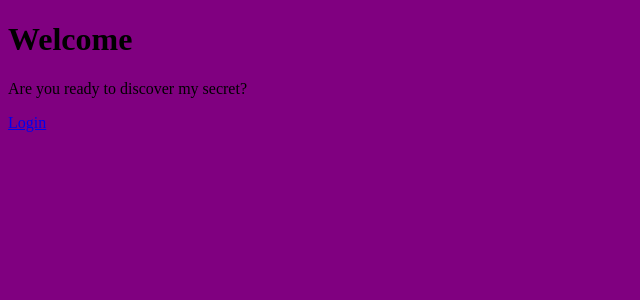
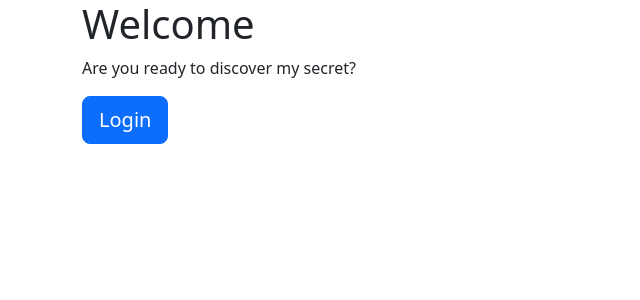
Before and after one commit to martinristow/python-projects, a Flask app: page / in a window 1280 px wide. Shown: the top 300 px of the page, without its empty margins (0-640 px from the left). Run offline with Flask 3, Linux system fonts and the light colour scheme; some libraries are stand-ins or nearby versions.

Commit message:
Implemented Bootstrap CSS and JS integration in base.html
- Added {{ bootstrap.load_css() }} and {{ bootstrap.load_js() }} for Bootstrap support
- Included block for additional styles
- Ensured consistent layout structure for derived templates

```diff
--- a/projects/flask/Flask-WTF/templates/base.html
+++ b/projects/flask/Flask-WTF/templates/base.html
@@ -2,16 +2,18 @@
 <html lang="en">
 <head>
     <meta charset="UTF-8">
+
+
+    {% block styles %}
+    <!-- Adding Bootstrap-Flask styling here -->
+    {{ bootstrap.load_css() }} {% endblock %}
+
+
     <title>{% block title %}{% endblock %}</title>
-    <style>
-{% block styling %}
-body{
-    background: purple;
-}
-{% endblock %}
-</style>
 </head>
 <body>
     {% block content %}{% endblock %}
+
+    {{ bootstrap.load_js() }}
 </body>
 </html>
```
